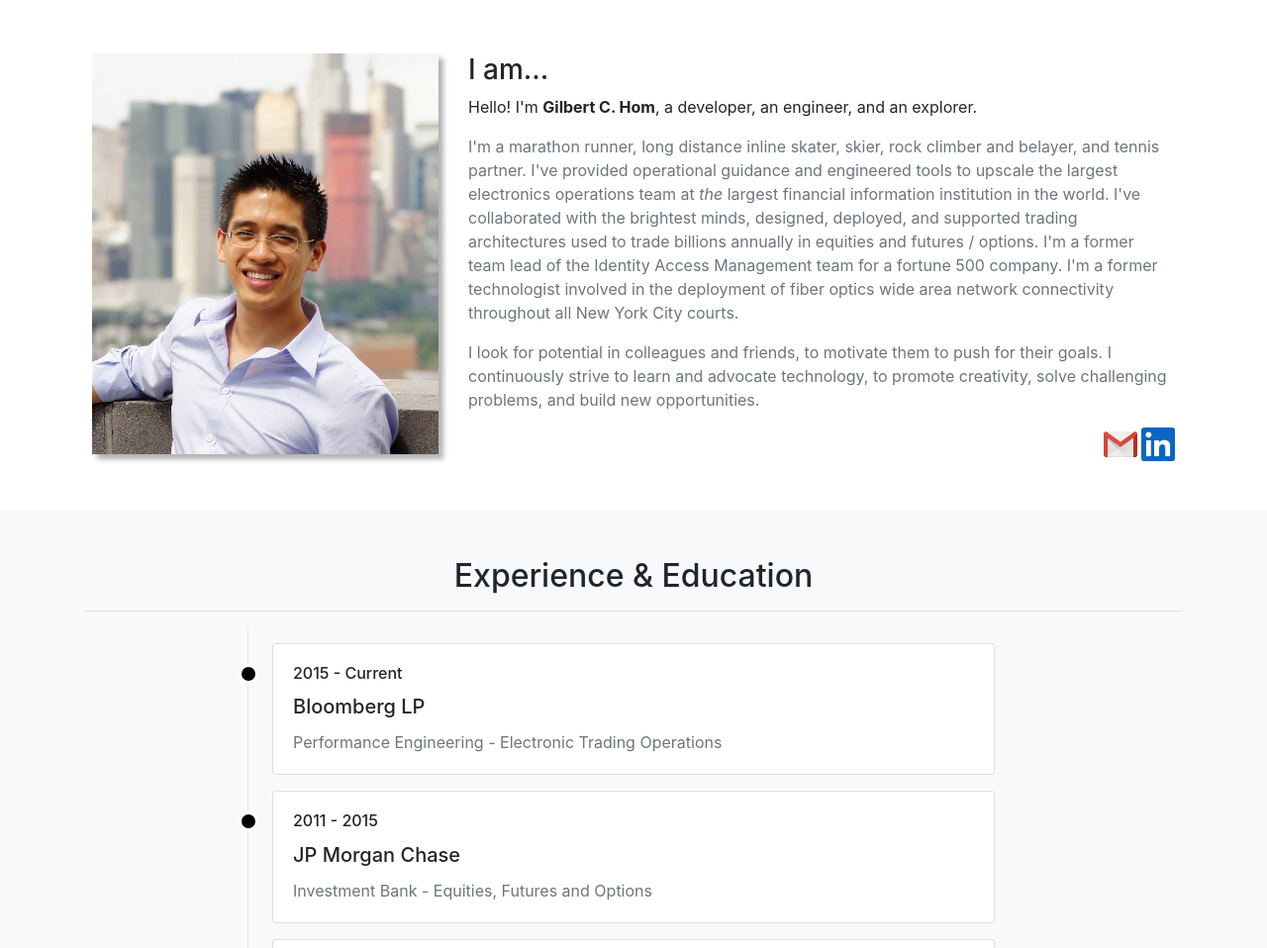
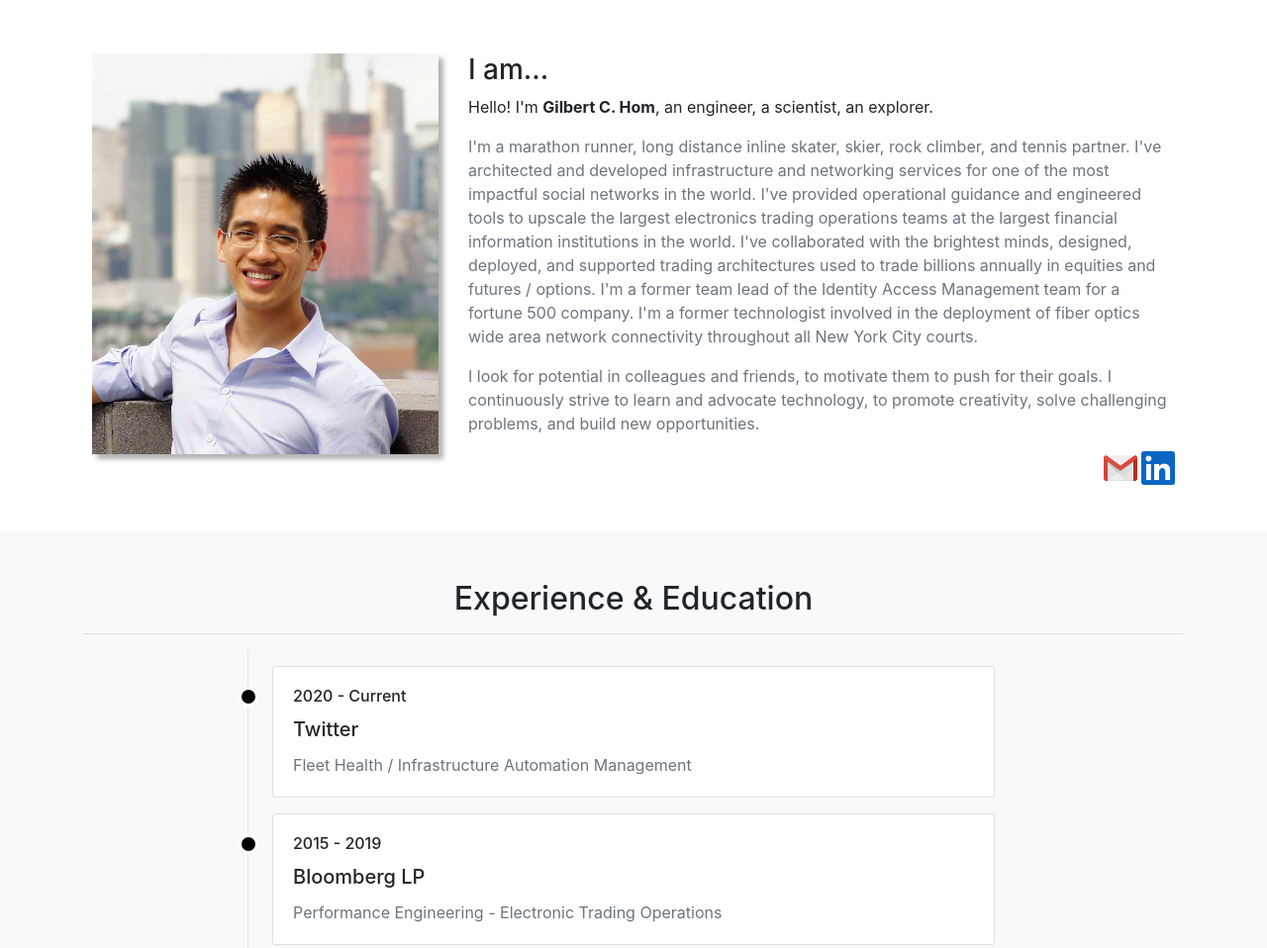
Before and after one commit to gilberthom/gilberthom.github.io, a plain HTML site: page index.html in a window 1280 px wide. Shown: the part 802-1760 px from the top of the page at 99% size. Drawn offline with nearby package versions, Linux system fonts and the light colour scheme.

Commit message:
updated description

```diff
--- a/index.html
+++ b/index.html
@@ -160,8 +160,8 @@ nav{
             <div class="col-12 col-md-8">
                 <div class="m-2">
                     <h3>I am...</h3>
-                    <p>Hello! I'm <b>Gilbert C. Hom</b>, a developer, an engineer, and an explorer.</p>
-                    <p class="text-secondary">I'm a marathon runner, long distance inline skater, skier, rock climber and belayer, and tennis partner. I've provided operational guidance and engineered tools to upscale the largest electronics operations team at <i>the</i> largest financial information institution in the world. I've collaborated with the brightest minds, designed, deployed, and supported trading architectures used to trade billions annually in equities and futures / options. I'm a former team lead of the Identity Access Management team for a fortune 500 company. I'm a former technologist involved in the deployment of fiber optics wide area network connectivity throughout all New York City courts.</p>
+                    <p>Hello! I'm <b>Gilbert C. Hom</b>, an engineer, a scientist, an explorer.</p>
+                    <p class="text-secondary">I'm a marathon runner, long distance inline skater, skier, rock climber, and tennis partner. I've architected and developed infrastructure and networking services for one of the most impactful social networks in the world. I've provided operational guidance and engineered tools to upscale the largest electronics trading operations teams at the largest financial information institutions in the world. I've collaborated with the brightest minds, designed, deployed, and supported trading architectures used to trade billions annually in equities and futures / options. I'm a former team lead of the Identity Access Management team for a fortune 500 company. I'm a former technologist involved in the deployment of fiber optics wide area network connectivity throughout all New York City courts.</p>
                     <p class="text-secondary">I look for potential in colleagues and friends, to motivate them to push for their goals. I continuously strive to learn and advocate technology, to promote creativity, solve challenging problems, and build new opportunities.</p>
                     <div class="float-right d-none d-md-block"><a href="mailto:gilbert.c.hom@gmail.com" rel="noopener noreferrer"><img src="images/icons/gmail.png" width="34" height="34" alt="gilbert.c.hom@gmail.com"/></a>
                     <a href="https://www.linkedin.com/in/gilbert-hom-8104681b/" rel="noopener noreferrer"><img src="images/icons/linkedin.png" width="34" height="34" alt="https://www.linkedin.com/in/gilbert-hom-8104681b/"/></a></div>
@@ -184,9 +184,16 @@ nav{
             <div class="col-10 col-md-8 exp">
                 <div class="card mt-3 mb-3">
                   <div class="card-body">
-                    <h6 class="card-title year">2015 - Current</h6>
+                    <h6 class="card-title year">2020 - Current</h6>
+                    <h5 class="card-title">Twitter</h5>
+                    <p class="card-text text-secondary"> Fleet Health / Infrastructure Automation Management</p>
+                  </div>
+                </div>
+                <div class="card mb-3">
+                  <div class="card-body">
+                    <h6 class="card-title year">2015 - 2019</h6>
                     <h5 class="card-title">Bloomberg LP</h5>
-                    <p class="card-text text-secondary">Performance Engineering - Electronic Trading Operations</p>
+                    <p class="card-text text-secondary"> Performance Engineering - Electronic Trading Operations</p>
                   </div>
                 </div>
                 <div class="card mb-3">
@@ -252,7 +259,7 @@ Copyright ©. All Rights Reserved
 <script>
 titletype = () => {
     let iam=document.getElementById("iam");
-    let whatiam=["Gilbert C. Hom", "a Developer.", "an Engineer.", "an Explorer."];
+    let whatiam=["Gilbert C. Hom", "an Engineer.", "a Scientist.", "an Explorer."];
 
     sleep = (ms) => {
         return new Promise(resolve => setTimeout(resolve, ms));
```
